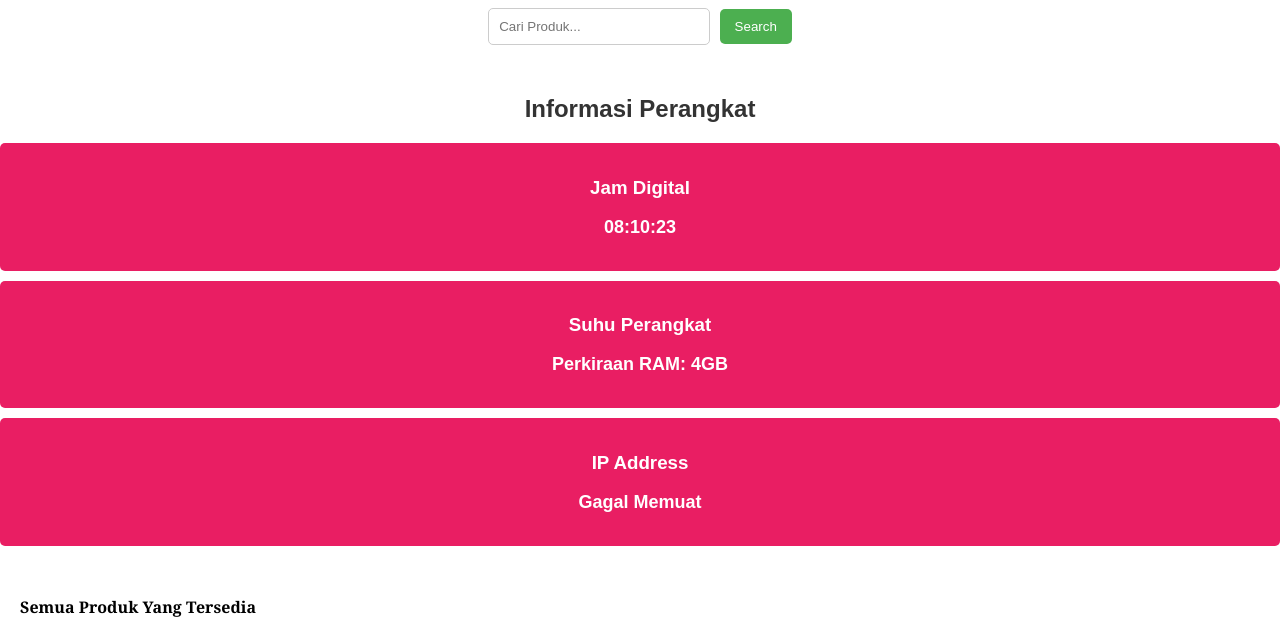
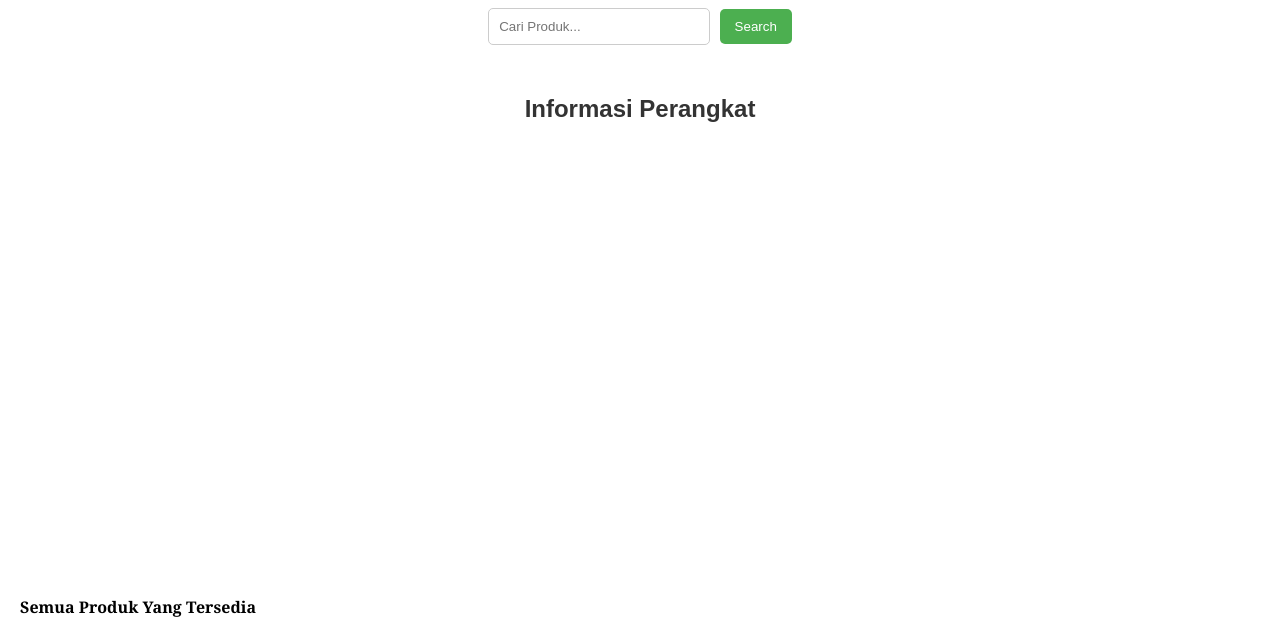
Before and after one commit to zarxdmods/anjaytol, a plain HTML site: page src/views/index.html in a window 1280 px wide. Shown: the part 152-777 px from the top of the page. Drawn offline with Linux system fonts and the light colour scheme; no server answers.

Commit message:
Update styles.css

```diff
--- a/src/public/css/styles.css
+++ b/src/public/css/styles.css
@@ -529,7 +529,6 @@ h2 {
 }
 
 .info-box {
-    background: #e91e63;
     color: white;
     padding: 15px;
     margin: 10px 0;
```
